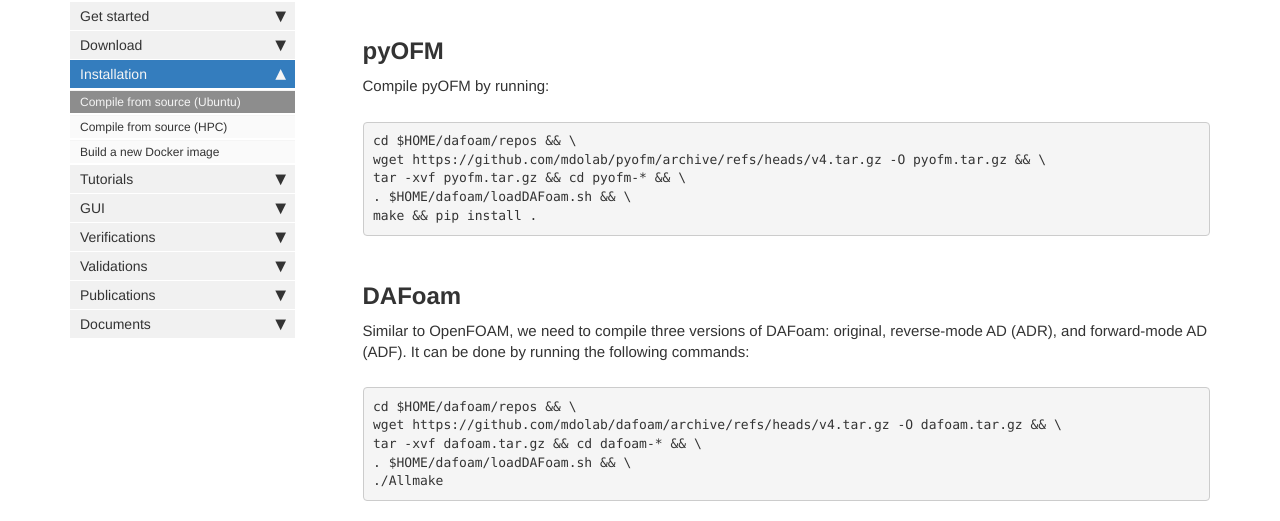
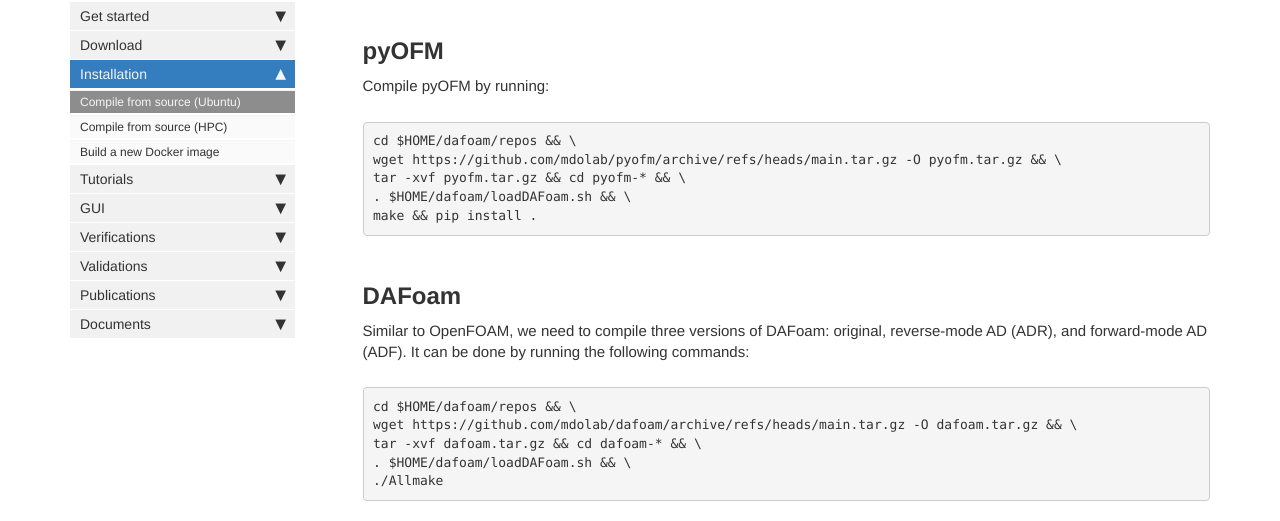
Before and after one commit to DAFoam/DAFoam.github.io, a Jekyll site: the page built from pages/mydoc/mydoc_installation_source.md, in a window 1280 px wide and 900 px high, scrolled down 7851 px. Shown: the part 127-648 px from the top of the window. Built offline with Jekyll 4.4.1, drawn with Linux system fonts in a browser that asks for light colours; comment, search, counter and statistics services are not loaded; part of the change alters nothing that is shown.

Commit message:
content update

```diff
--- a/pages/mydoc/mydoc_installation_source.md
+++ b/pages/mydoc/mydoc_installation_source.md
@@ -367,7 +367,7 @@ Compile pyOFM by running:
 
 <pre>
 cd $HOME/dafoam/repos && \
-wget https://github.com/mdolab/pyofm/archive/refs/heads/v4.tar.gz -O pyofm.tar.gz && \
+wget https://github.com/mdolab/pyofm/archive/refs/heads/main.tar.gz -O pyofm.tar.gz && \
 tar -xvf pyofm.tar.gz && cd pyofm-* && \
 . $HOME/dafoam/loadDAFoam.sh && \
 make && pip install .
@@ -379,7 +379,7 @@ Similar to OpenFOAM, we need to compile three versions of DAFoam: original, reve
 
 <pre>
 cd $HOME/dafoam/repos && \
-wget https://github.com/mdolab/dafoam/archive/refs/heads/v4.tar.gz -O dafoam.tar.gz && \
+wget https://github.com/mdolab/dafoam/archive/refs/heads/main.tar.gz -O dafoam.tar.gz && \
 tar -xvf dafoam.tar.gz && cd dafoam-* && \
 . $HOME/dafoam/loadDAFoam.sh && \
 ./Allmake
```
